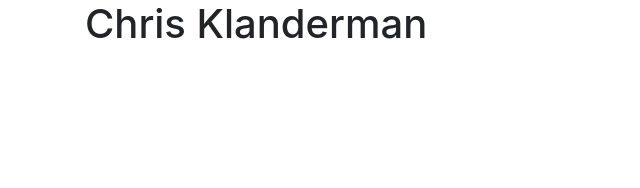
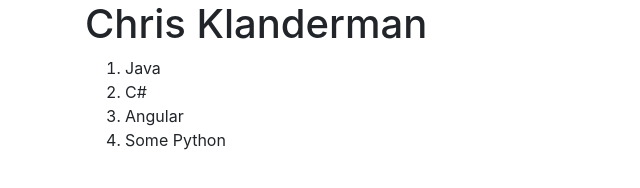
Before and after one commit to IT3049C-Spring24/1-student-portfolio-ChrisKlanderman, a website: page index.html in a window 1280 px wide. Shown: the whole page, without its empty margins (0-640 px from the left). Drawn offline with nearby package versions, Linux system fonts and the light colour scheme.

```diff
--- a/index.html
+++ b/index.html
@@ -18,6 +18,17 @@
     <!-- <img src="resources/images/"
       alt="Chris Klanderman" /> -->
 
+    <div class="section" id="personal-background"></div>
+    <div class="section" id="experience"></div>
+    <div class="section" id="programming-languages">
+      <ol>
+        <li>Java</li>
+        <li>C#</li>
+        <li>Angular</li>
+        <li>Some Python</li>
+      </ol>
+    </div>
+    <div class="section" id="achievements"></div>
 
     <!-- WORK FROM INSIDE THIS CONTAINER-->
   </div>
```
Also changed, not shown: 1 other file.
